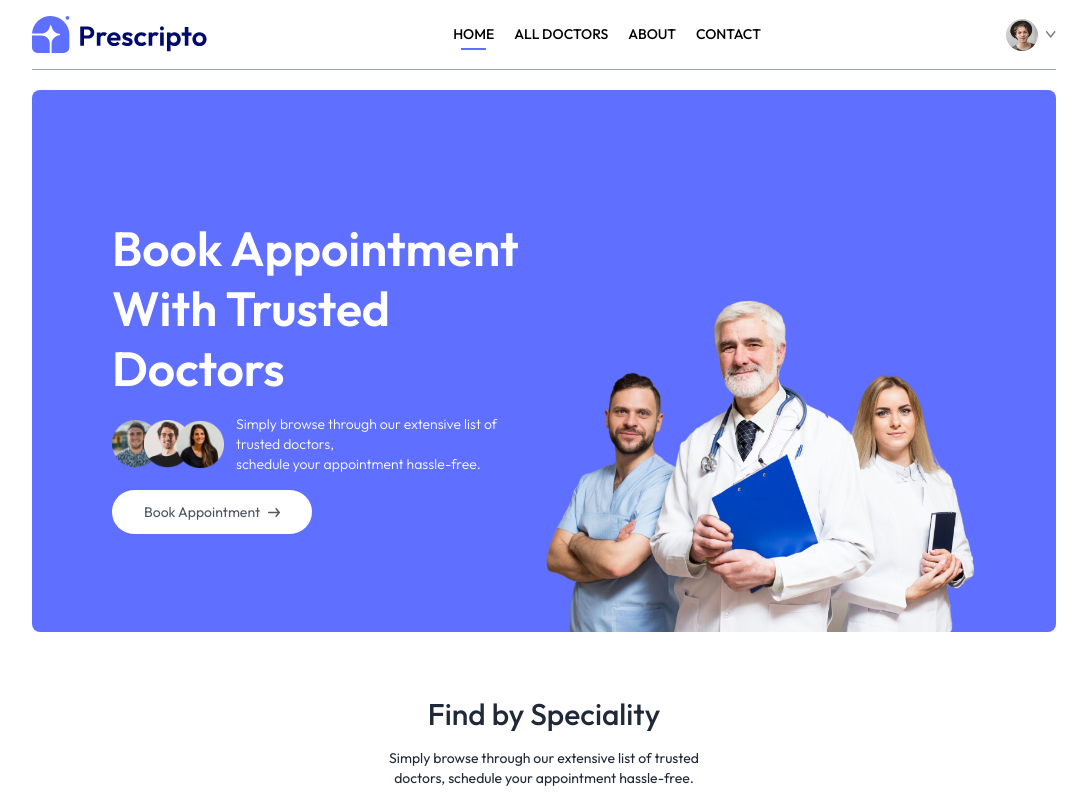
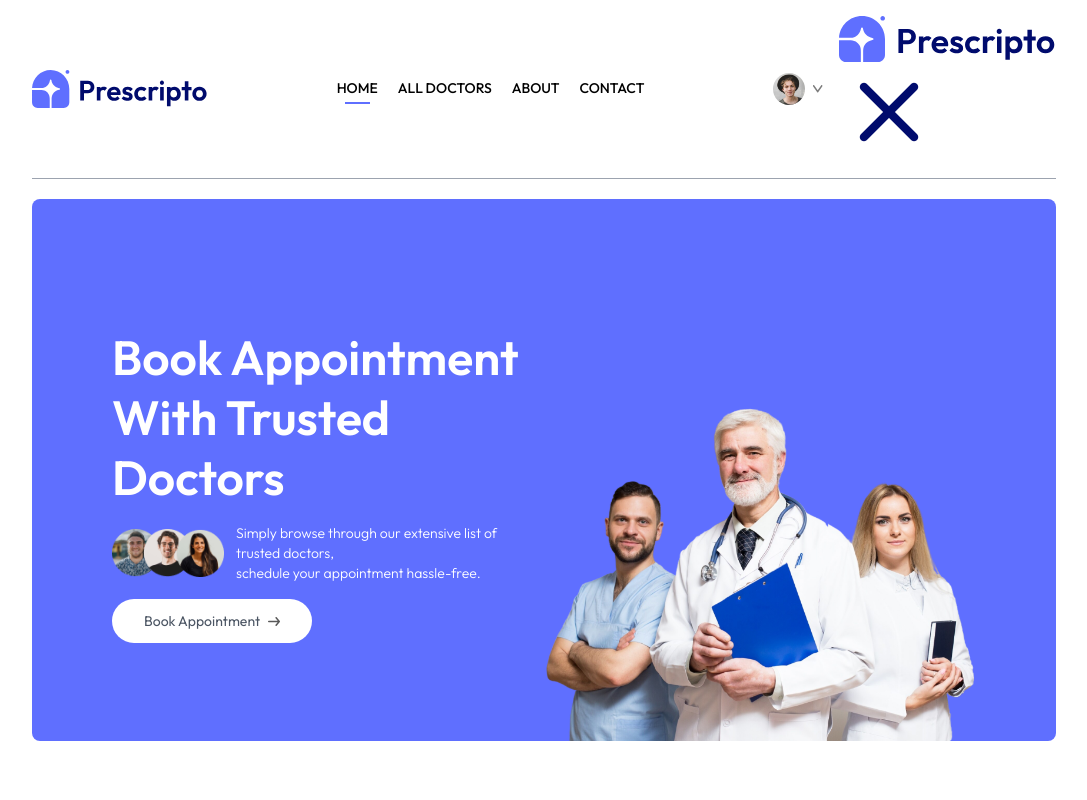
Before and after one commit to aryannaik225/Docto-Appointment-Website, a React (Vite) app in the folder frontend/: page / in a window 1280 px wide. Shown: the top 800 px of the page, without its empty margins (96-1183 px from the left). Built offline with nearby package versions, Linux system fonts and the light colour scheme.

Commit message:
just saving

```diff
--- a/frontend/src/components/Navbar.jsx
+++ b/frontend/src/components/Navbar.jsx
@@ -46,6 +46,14 @@ const Navbar = () => {
                 </div>
                 : <button onClick={() => navigate('/login')} className='bg-primary text-white px-8 py-3 rounded-full font-light md:block hidden'>Create Account</button>
             }
+            <img onClick={()=>setShowMenu(true)} className='w-6 md:hidden ' src={assets.menu_icon} alt="" />
+            {/* --- Mobile Menu --- */}
+            <div>
+                <div>
+                    <img src={assets.logo} alt="" />
+                    <img onClick={()=>setShowMenu(false)} src={assets.cross_icon} alt="" />
+                </div>
+            </div>
         </div>
     </div>
   )
```
